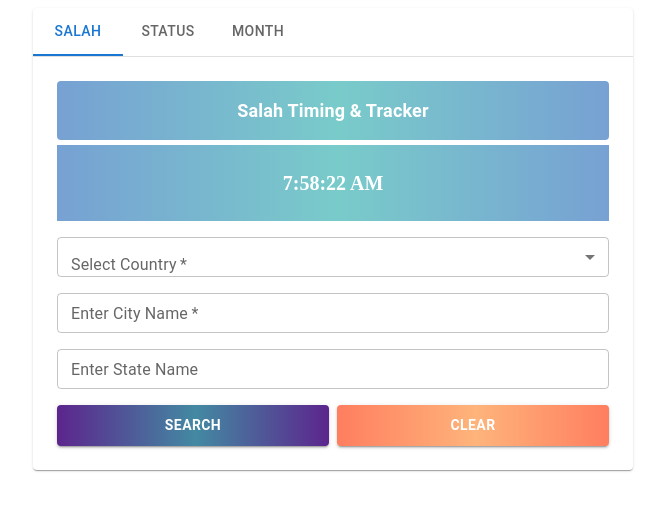
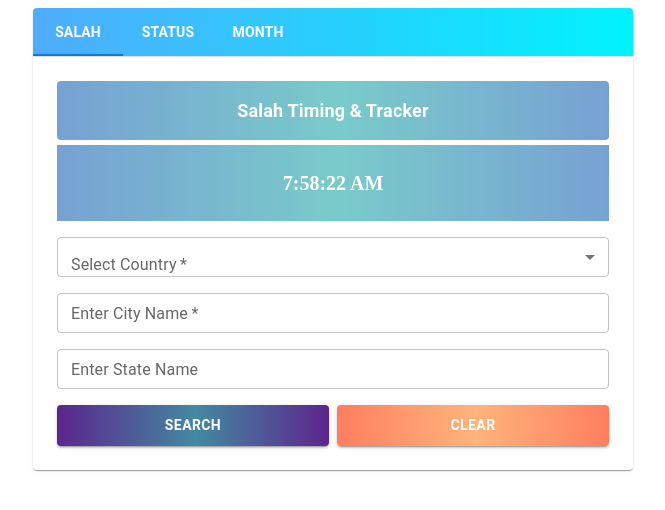
Before and after one commit to rizz0011/SalahTracker, a React (Create React App) app: page / in a window 1280 px wide. Shown: the top 510 px of the page, without its empty margins (307-972 px from the left). Built offline with nearby package versions, Linux system fonts and the light colour scheme.

Commit message:
add some color

```diff
--- a/src/Pages/MonthalyPrayerTime/index.js
+++ b/src/Pages/MonthalyPrayerTime/index.js
@@ -66,6 +66,7 @@ function MonthalyPrayerTime() {
   };
 
   const fetchData = async () => {
+    try {
         setLoading(true);
         const response = await axios.get(
           "http://api.aladhan.com/v1/calendarByCity",
@@ -79,8 +80,14 @@ function MonthalyPrayerTime() {
             },
           }
         );
-    console.log(response, "yeegve----");
         setPrayerData(response?.data?.data);
+    } catch (error) {
+        console.log(error, "error")
+    }
+    finally{
+        setLoading(false)
+    }
+
     setLoading(false);
   };
 
--- a/src/Pages/TabBar/index.js
+++ b/src/Pages/TabBar/index.js
@@ -5,6 +5,7 @@ import Tab from "@mui/material/Tab";
 import {
   Box,
   Card,
+  Typography,
 
 } from "@mui/material";
 import SalahTime from "../SalahTime";
@@ -55,10 +56,11 @@ export default function TabBar() {
               value={value}
               onChange={handleChange}
               aria-label="basic tabs example"
+              sx={{backgroundImage: "linear-gradient(to right, #4facfe, #00f2fe)"}}
             >
-              <Tab label="Salah" {...a11yProps(0)} />
-              <Tab label="Status" {...a11yProps(1)} />
-              <Tab label="Month" {...a11yProps(2)} />
+              <Tab label={<Typography sx={{fontSize:'14px', fontWeight:'600', color:'white' }}> Salah</Typography>} {...a11yProps(0)} />
+              <Tab label={<Typography sx={{fontSize:'14px', fontWeight:'600', color:'white' }}> Status</Typography>} {...a11yProps(1)} />
+              <Tab label={<Typography sx={{fontSize:'14px', fontWeight:'600', color:'white' }}> Month</Typography>} {...a11yProps(2)} />
             </Tabs>
           </Box>
           <CustomTabPanel value={value} index={0}>
```
Lines whose indentation alone changed are shown as unchanged.
